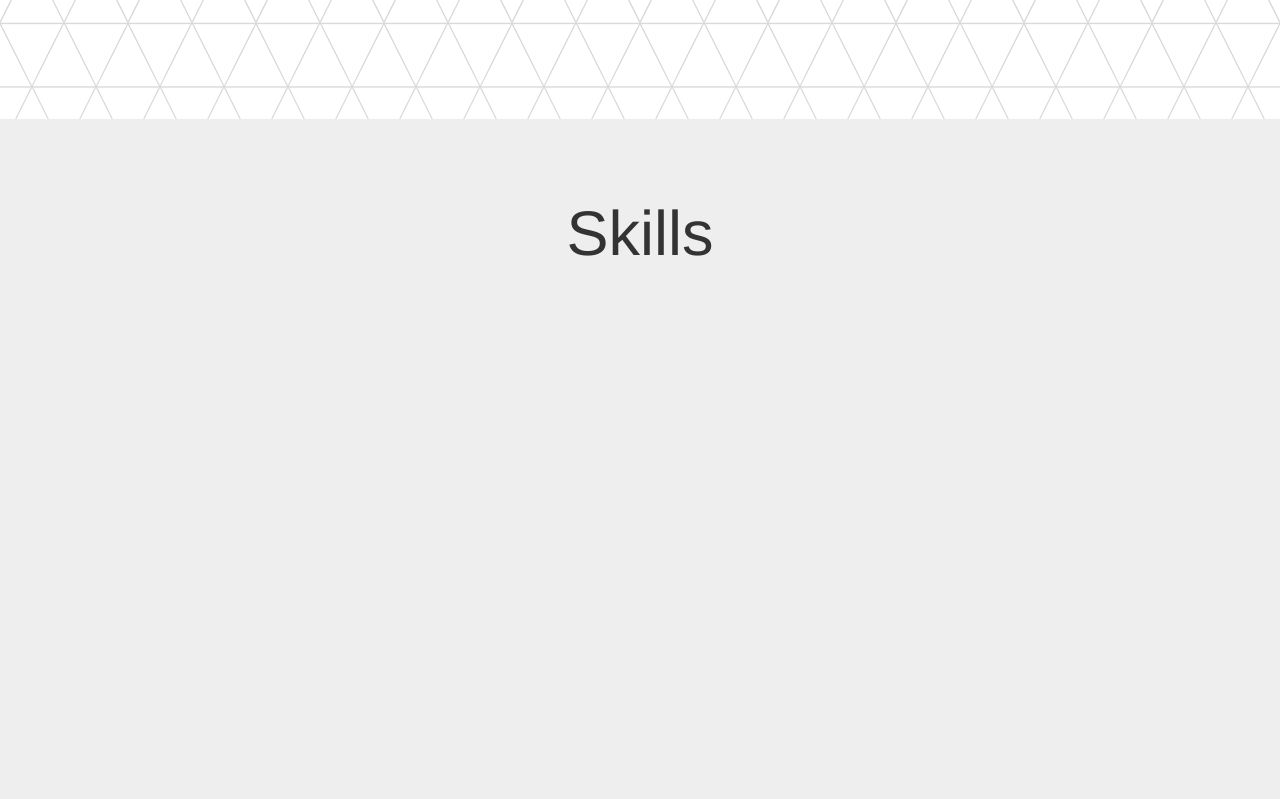
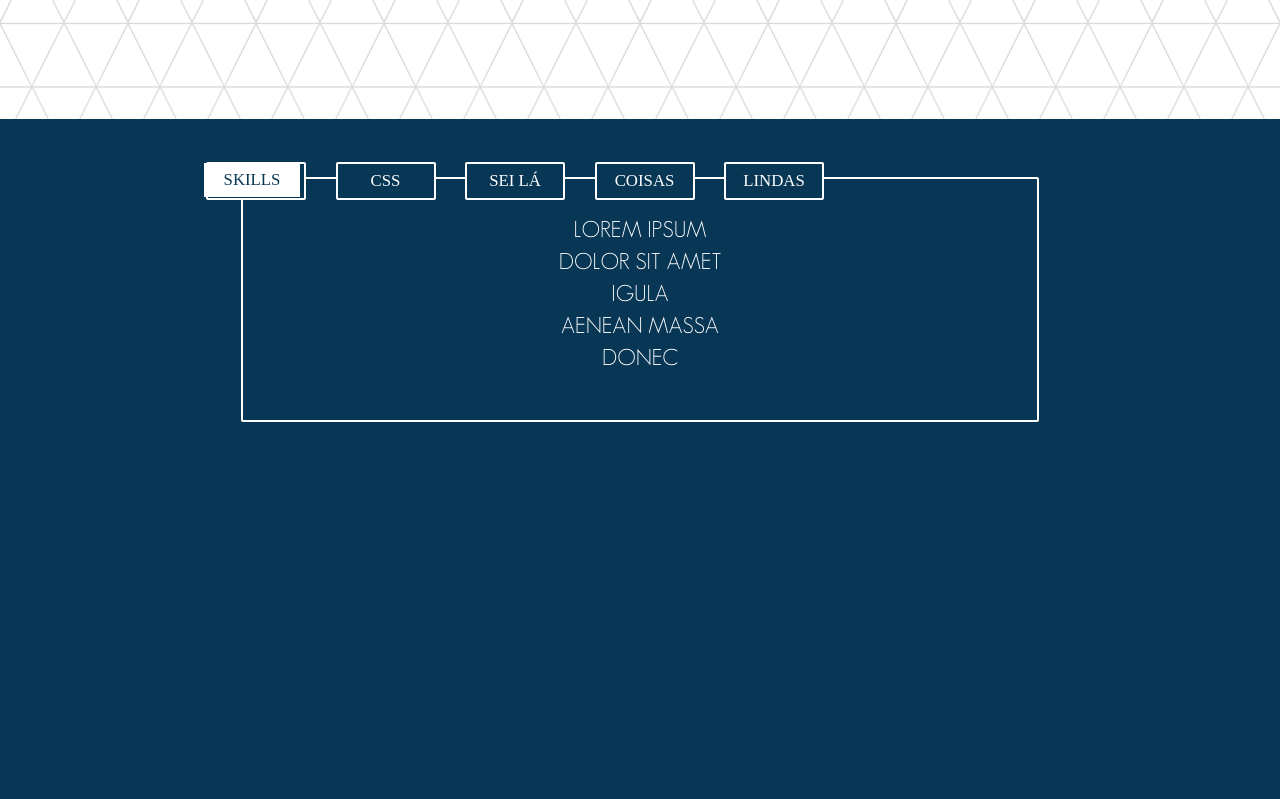
Before and after one commit to JPMMaia/jpmmaia.github.io, a plain HTML site: page index.html in a window 1280 px wide. Shown: the part 1481-2280 px from the top of the page. Drawn offline with Linux system fonts and the light colour scheme; a web font is replaced by a local one.

Commit message:
- Splitting css code across several files. - Working on the skills section.

```diff
--- a/css/customStylesheet.css
+++ b/css/aboutPageStylesheet.css
@@ -1,54 +1,6 @@
-/*******************************************/
-/***************** Elements ****************/
-/*******************************************/
-
-body {
-    position: relative;
-}
-
-p.paragraph {
-    font-size: 15px;
-}
-
 /*******************************************/
 /***************** Classes *****************/
 /*******************************************/
-
-.is-hidden {
-    display: none;
-    opacity: 0;
-}
-
-.raleway {
-    font-family: "raleway";
-}
-.geo-sans-light {
-    font-family: "geo-sans-light";
-    color: #7C7C7C;
-}
-.font-weight-bold {
-    font-weight: 700;
-}
-.font-weight-extra-bold {
-    font-weight: 800;
-}
-.font-weight-black {
-    font-weight: 900;
-}
-.list-style-type-none {
-    list-style-type: none;
-    padding-left: 0;
-    padding-bottom: 1em;
-}
-
-.full-viewport-height {
-    min-height: 100vh;
-}
-
-.section {
-    margin: 0;
-    padding-top: 60px;
-}
 
 .section-link {
     color: #747474;
@@ -77,34 +29,16 @@ p.paragraph {
     font-weight: 700;
     padding: 10px;
     background-color: #032E3E;
-    border-width: 2px;
-    border-color: black;
+    border: 2px black;
     position: relative;
     margin: 0;
     top: -3px;
     left: -4px;
 }
-.list-typography {
-    font-size: 1em;
-}
-
-.modal-body {
-    margin-top: 0px;
-}
 
 /*******************************************/
 /******************* IDs *******************/
 /*******************************************/
-
-#custom-navbar {
-    background-color: transparent;
-    border-color: transparent;
-}
-
-#home {
-    background-image: url("../resources/images/home-photo.jpg");
-    background-size: cover;
-}
 
 #about {
     position: relative;
@@ -150,38 +84,3 @@ p.paragraph {
 #button-download-resume:active {
     background-color: #63625F;
 }
-
-/*******************************************/
-/**************** Animations ***************/
-/*******************************************/
-@keyframes keyframe-fade-in {
-    from {
-        opacity: 0;
-        display: inline;
-    }
-    to {
-        opacity: 1;
-        display: inline;
-    }
-}
-@keyframes keyframe-fade-out {
-    0% {
-        opacity: 1;
-    }
-    100% {
-        opacity: 0;
-    }
-}
-
-.animation-fade-in {
-    animation-name: keyframe-fade-in;
-    animation-duration: 1s;
-    animation-timing-function: linear;
-    animation-fill-mode: forwards;
-}
-.animation-fade-out {
-    animation-name: keyframe-fade-out;
-    animation-duration: 1s;
-    animation-timing-function: linear;
-    animation-fill-mode: forwards;
-}
--- /dev/null
+++ b/css/generalStylesheet.css
@@ -0,0 +1,67 @@
+/*******************************************/
+/**************** Elements *****************/
+/*******************************************/
+
+body {
+    position: relative;
+}
+
+p.paragraph {
+    font-size: 15px;
+}
+
+/*******************************************/
+/***************** Classes *****************/
+/*******************************************/
+
+.is-hidden {
+    display: none;
+    opacity: 0;
+}
+.full-viewport-height {
+    min-height: 100vh;
+}
+.list-style-type-none {
+    list-style-type: none;
+    padding-left: 0;
+    padding-bottom: 1em;
+}
+.section {
+    margin: 0;
+    padding-top: 60px;
+}
+
+/***************** Modal *******************/
+.modal-body {
+    margin-top: 0;
+}
+.modal-content {
+    box-shadow: 0 5px 15px rgba(0,0,0,0);
+}
+
+/***************** Fonts ******************/
+.raleway {
+    font-family: "raleway", serif;
+}
+.geo-sans-light {
+    font-family: "geo-sans-light", serif;
+    color: #7C7C7C;
+}
+.font-weight-bold {
+    font-weight: 700;
+}
+.font-weight-extra-bold {
+    font-weight: 800;
+}
+.font-weight-black {
+    font-weight: 900;
+}
+
+/*******************************************/
+/******************* IDs *******************/
+/*******************************************/
+
+#custom-navbar {
+    background-color: transparent;
+    border-color: transparent;
+}
--- /dev/null
+++ b/css/homePageStylesheet.css
@@ -0,0 +1,14 @@
+/*******************************************/
+/***************** Classes *****************/
+/*******************************************/
+
+
+
+/*******************************************/
+/******************* IDs *******************/
+/*******************************************/
+
+#home {
+    background-image: url("../resources/images/home-photo.jpg");
+    background-size: cover;
+}
--- /dev/null
+++ b/css/skillsPageStylesheet.css
@@ -0,0 +1,89 @@
+/*******************************************/
+/***************** Classes *****************/
+/*******************************************/
+
+/***************** General *****************/
+
+.skills-background-color {
+    background-color: #083755;
+}
+
+.skills-border {
+    border: 2px solid white;
+    border-radius: 2px;
+    margin: -2px;
+}
+
+.skills-modal-content {
+    width: 70%;
+    margin-left: auto;
+    margin-right: auto;
+}
+
+.skills-text {
+    color: white;
+    font-size: 1.6em;
+}
+
+/******************* Nav *******************/
+
+.skills-nav {
+    position: relative;
+    top: -15px;
+    float: left;
+    left: -50px;
+}
+
+.skills-nav ul {
+    margin-bottom: 0;
+    padding-bottom: 0;
+}
+
+.skills-nav ul > li {
+    display: inline-block;
+    margin-left: 15px;
+    margin-right: 15px;
+}
+
+li div.skills-nav-tab {
+    display: inline-block;
+    min-width: 100px;
+    min-height: 30px;
+    background-color: #083755;
+}
+
+li div.skills-nav-tab div {
+    position: relative;
+    padding-top: 5px;
+    padding-bottom: 5px;
+}
+
+li.active div.skills-nav-tab div {
+    position: relative;
+    top: -1px;
+    left: -4px;
+    background: white;
+}
+
+li div.skills-nav-tab div a {
+    color: white;
+    text-decoration: none;
+}
+
+li.active div.skills-nav-tab div a {
+    color: #083755;
+}
+
+.skills-nav-tab-link {
+    color: white;
+    font-size: 1.2em;
+    display: inline-block;
+    width: 100%;
+    height: 100%;
+    position: relative;
+    z-index: 1;
+}
+
+/*******************************************/
+/******************* IDs *******************/
+/*******************************************/
--- a/index.html
+++ b/index.html
@@ -25,7 +25,10 @@
     <link href="fonts/geo_sans_light/geo-sans-light.css" rel="stylesheet">
 
     <!-- Include Custom CSS -->
-    <link href="css/customStylesheet.css" rel="stylesheet">
+    <link href="css/generalStylesheet.css" rel="stylesheet">
+    <link href="css/homePageStylesheet.css" rel="stylesheet">
+    <link href="css/aboutPageStylesheet.css" rel="stylesheet">
+    <link href="css/skillsPageStylesheet.css" rel="stylesheet">
 
     <!-- Include Custom Javascript -->
     <script src="javascript/w3utils.js"></script>
--- a/javascript/main.js
+++ b/javascript/main.js
@@ -1,9 +1,4 @@
 window.onload = function()
 {
     w3IncludeHTML();
-
-    $("#about-modal-body-1").onclick = function()
-    {
-        $("#about-modal-body-1").addClass("animation-fade-out");
-    };
 };
--- a/pages/skills.html
+++ b/pages/skills.html
@@ -1,5 +1,92 @@
-<section id="skills" class="jumbotron section full-viewport-height">
+<section id="skills" class="jumbotron section full-viewport-height skills-background-color">
     <div class="container text-center">
-        <h1>Skills</h1>
+
+        <!-- Modal Content -->
+        <div class="modal-content skills-modal-content skills-background-color skills-border">
+
+            <nav class="skills-nav raleway text-uppercase">
+                <ul class="list-style-type-none">
+                    <li class="active">
+                        <div class="skills-nav-tab skills-border">
+                            <div>
+                                <a href="#skills-tab-skills" data-toggle="tab" class="skills-nav-tab-link">Skills</a>
+                            </div>
+                        </div>
+                    </li>
+                    <li>
+                        <div class="skills-nav-tab skills-border">
+                            <div>
+                                <a href="#skills-tab-css" data-toggle="tab" class="skills-nav-tab-link">CSS</a>
+                            </div>
+                        </div>
+                    </li>
+                    <li>
+                        <div class="skills-nav-tab skills-border">
+                            <div>
+                                <a href="#skills-tab-sei-la" data-toggle="tab" class="skills-nav-tab-link">Sei lá</a>
+                            </div>
+                        </div>
+                    </li>
+                    <li>
+                        <div class="skills-nav-tab skills-border">
+                            <div>
+                                <a href="#skills-tab-coisas" data-toggle="tab" class="skills-nav-tab-link">Coisas</a>
+                            </div>
+                        </div>
+                    </li>
+                    <li>
+                        <div class="skills-nav-tab skills-border">
+                            <div>
+                                <a href="#skills-tab-lindas" data-toggle="tab" class="skills-nav-tab-link">Lindas</a>
+                            </div>
+                        </div>
+                    </li>
+                </ul>
+            </nav>
+
+
+            <!-- Modal Body -->
+            <div class="modal-body">
+
+                <div class="tab-content">
+
+                    <div id="skills-tab-skills" class="tab-pane fade in active">
+
+                        <div class="row">
+                            <div class="col-sm-12">
+                                <ul class="list-style-type-none skills-text text-uppercase geo-sans-light">
+                                    <li>Lorem Ipsum</li>
+                                    <li>Dolor sit amet</li>
+                                    <li>Igula</li>
+                                    <li>Aenean massa</li>
+                                    <li>Donec</li>
+                                </ul>
+                            </div>
+                        </div>
+
+                    </div>
+
+                    <div id="skills-tab-css" class="tab-pane fade">
+
+                    </div>
+
+                    <div id="skills-tab-sei-la" class="tab-pane fade">
+
+                    </div>
+
+                    <div id="skills-tab-coisas" class="tab-pane fade">
+
+                    </div>
+
+                    <div id="skills-tab-lindas" class="tab-pane fade">
+
+                    </div>
+
+                </div>
+
+            </div>
+
+        </div>
+
     </div>
 </section>
```
